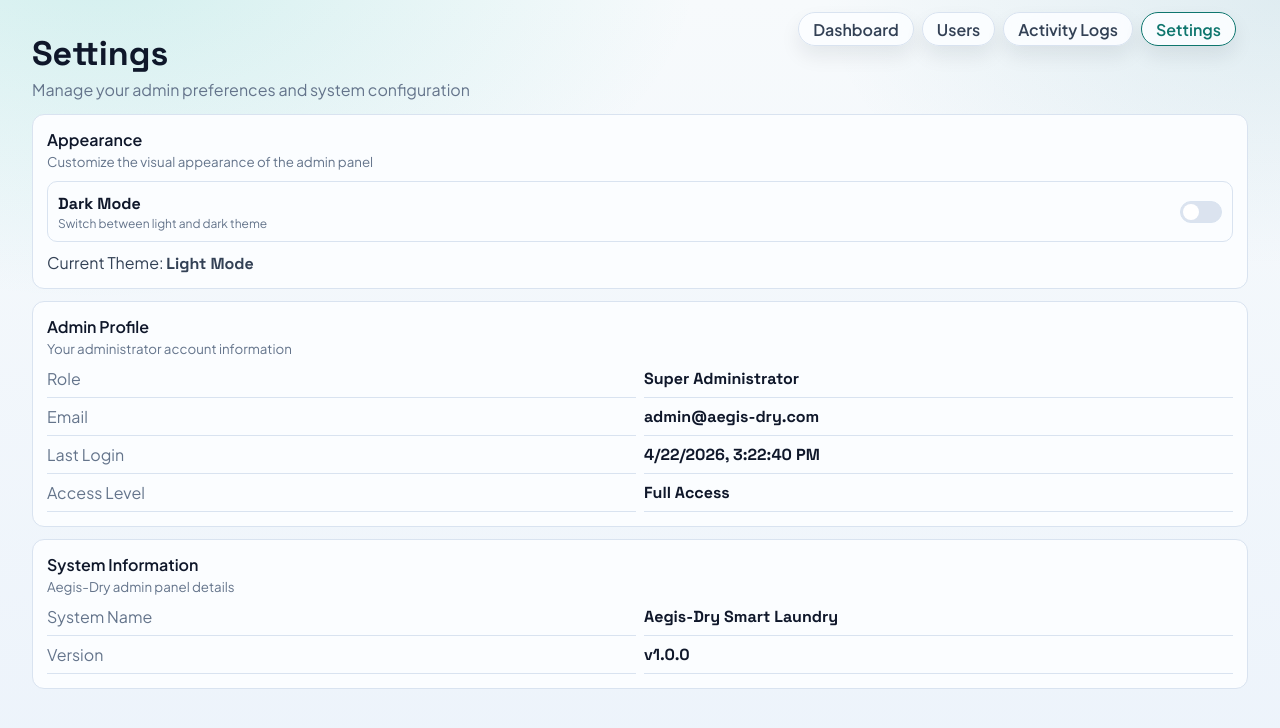
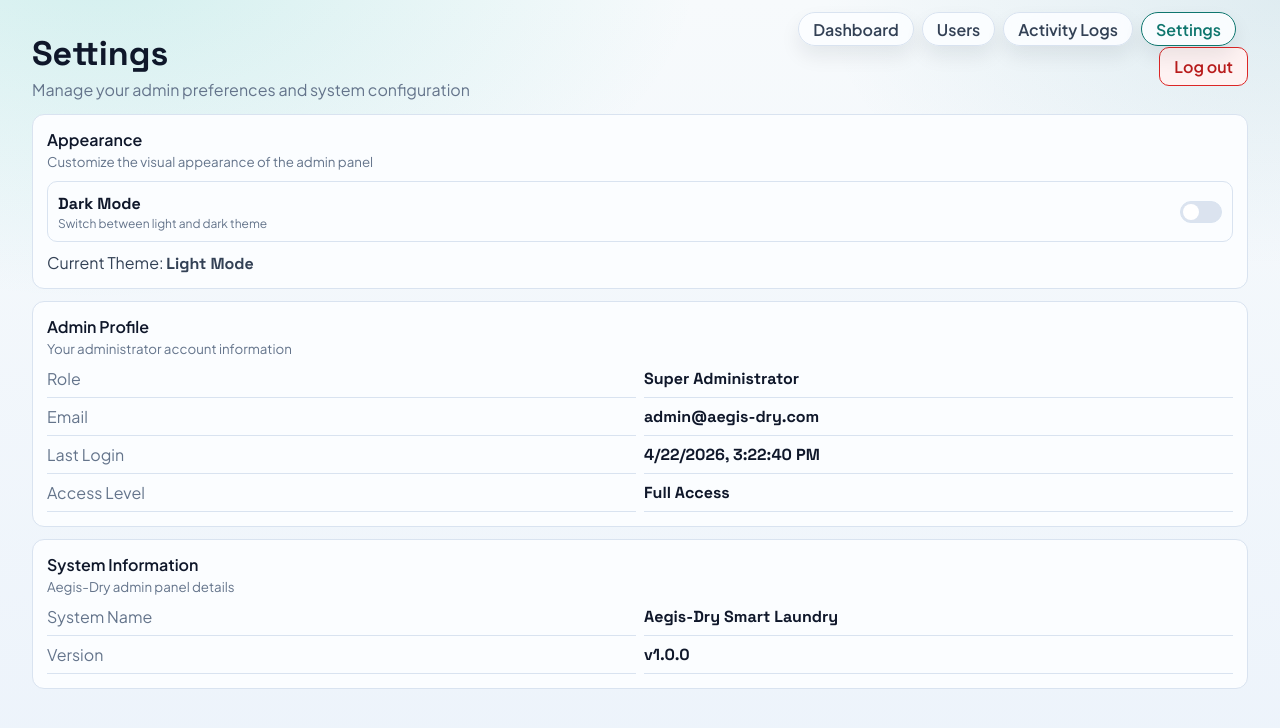
Before and after one commit to KenJB225/Aegis-Shield-Web, a Next.js app: page /settings in a window 1280 px wide. Shown: the top 728 px of the page. Built offline with nearby package versions, Linux system fonts and the light colour scheme; no server answers.

Commit message:
Removed the navigation bar which should not show yet on login page.
Added a logout button on settings.

```diff
--- a/src/app/FixedNav.jsx
+++ b/src/app/FixedNav.jsx
@@ -12,6 +12,10 @@ const NAV_ITEMS = [
 
 export default function FixedNav() {
   const pathname = usePathname()
+
+  if (pathname === '/login') {
+    return null
+  }
 
   return (
     <nav className="fixed-nav" aria-label="Primary page navigation">
--- a/src/app/settings/page.jsx
+++ b/src/app/settings/page.jsx
@@ -1,10 +1,53 @@
 'use client'
 
 import { useState } from 'react'
+import { useRouter } from 'next/navigation'
+import { createClient } from '@supabase/supabase-js'
 import styles from './settings.module.css'
 
+const supabaseUrl = process.env.NEXT_PUBLIC_SUPABASE_URL || ''
+const supabaseAnonKey =
+  process.env.NEXT_PUBLIC_SUPABASE_ANON_KEY ||
+  process.env.NEXT_PUBLIC_SUPABASE_PUBLISHABLE_KEY ||
+  ''
+const supabaseClient =
+  supabaseUrl && supabaseAnonKey
+    ? createClient(supabaseUrl, supabaseAnonKey, {
+        auth: {
+          autoRefreshToken: true,
+          persistSession: true,
+        },
+      })
+    : null
+
 export default function SettingsPage() {
+  const router = useRouter()
   const [isDarkMode, setIsDarkMode] = useState(false)
+  const [isLoggingOut, setIsLoggingOut] = useState(false)
+  const [logoutError, setLogoutError] = useState('')
+
+  const handleLogout = async () => {
+    setLogoutError('')
+
+    if (!supabaseClient) {
+      setLogoutError(
+        'Supabase client is not configured. Check NEXT_PUBLIC_SUPABASE_URL and NEXT_PUBLIC_SUPABASE_ANON_KEY.',
+      )
+      return
+    }
+
+    setIsLoggingOut(true)
+
+    const { error } = await supabaseClient.auth.signOut()
+
+    if (error) {
+      setLogoutError(error.message || 'Unable to log out. Please try again.')
+      setIsLoggingOut(false)
+      return
+    }
+
+    router.replace('/login')
+  }
 
   return (
     <main className={`${styles.page} ${isDarkMode ? styles.dark : ''}`}>
@@ -13,7 +56,17 @@ export default function SettingsPage() {
           <h1>Settings</h1>
           <p>Manage your admin preferences and system configuration</p>
         </div>
+        <button
+          type="button"
+          className={styles.logoutButton}
+          onClick={handleLogout}
+          disabled={isLoggingOut}
+        >
+          {isLoggingOut ? 'Logging out...' : 'Log out'}
+        </button>
       </header>
+
+      {logoutError ? <p className={styles.errorText}>{logoutError}</p> : null}
 
       <article className={styles.card}>
         <header>
--- a/src/app/settings/settings.module.css
+++ b/src/app/settings/settings.module.css
@@ -18,6 +18,27 @@
   justify-content: space-between;
   gap: 12px;
   margin-bottom: 14px;
+}
+
+.logoutButton {
+  border: 1px solid #dc2626;
+  background: #fef2f2;
+  color: #b91c1c;
+  border-radius: 10px;
+  padding: 8px 14px;
+  font-weight: 700;
+  cursor: pointer;
+}
+
+.logoutButton:disabled {
+  opacity: 0.7;
+  cursor: default;
+}
+
+.errorText {
+  margin: 0 0 12px;
+  color: #b91c1c;
+  font-size: 13px;
 }
 
 .header h1 {
@@ -135,6 +156,11 @@
     align-items: flex-start;
   }
 
+  .logoutButton {
+    width: 100%;
+    justify-content: center;
+  }
+
   .header h1 {
     font-size: 28px;
   }
```
